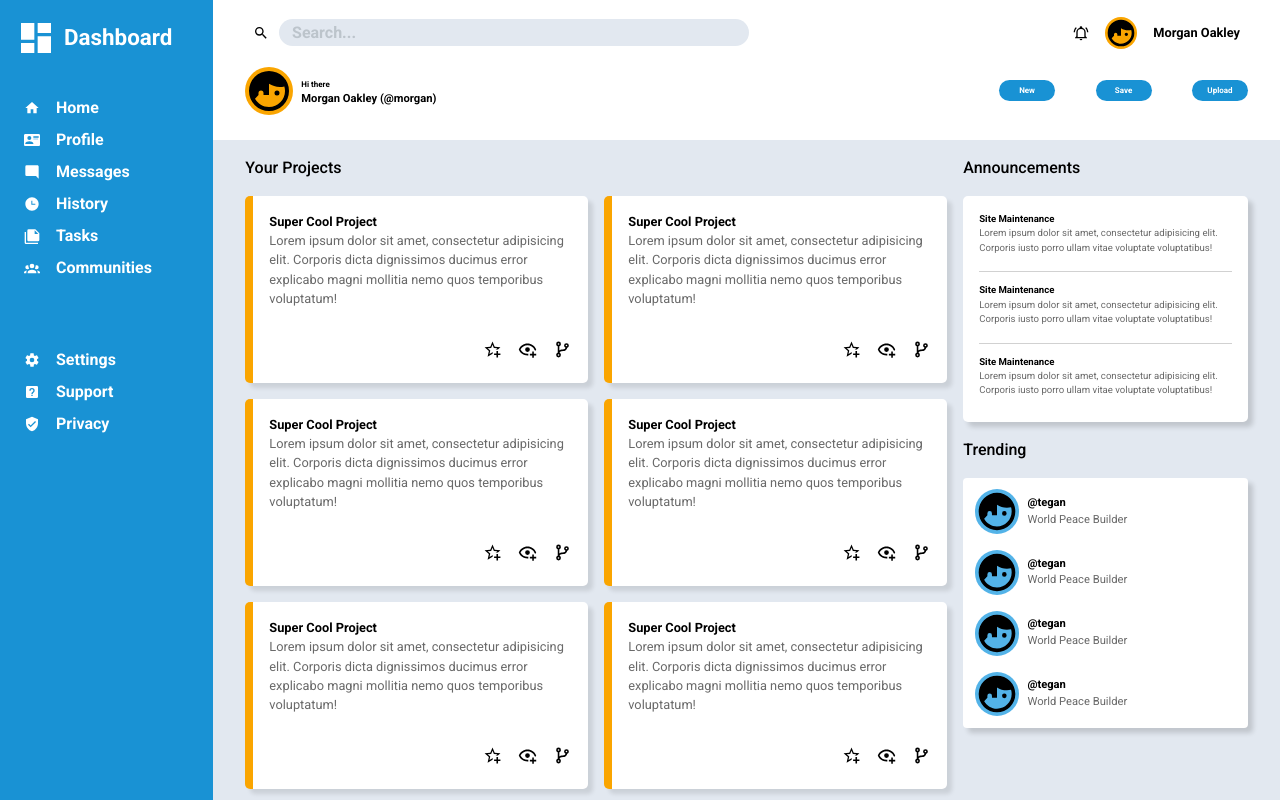
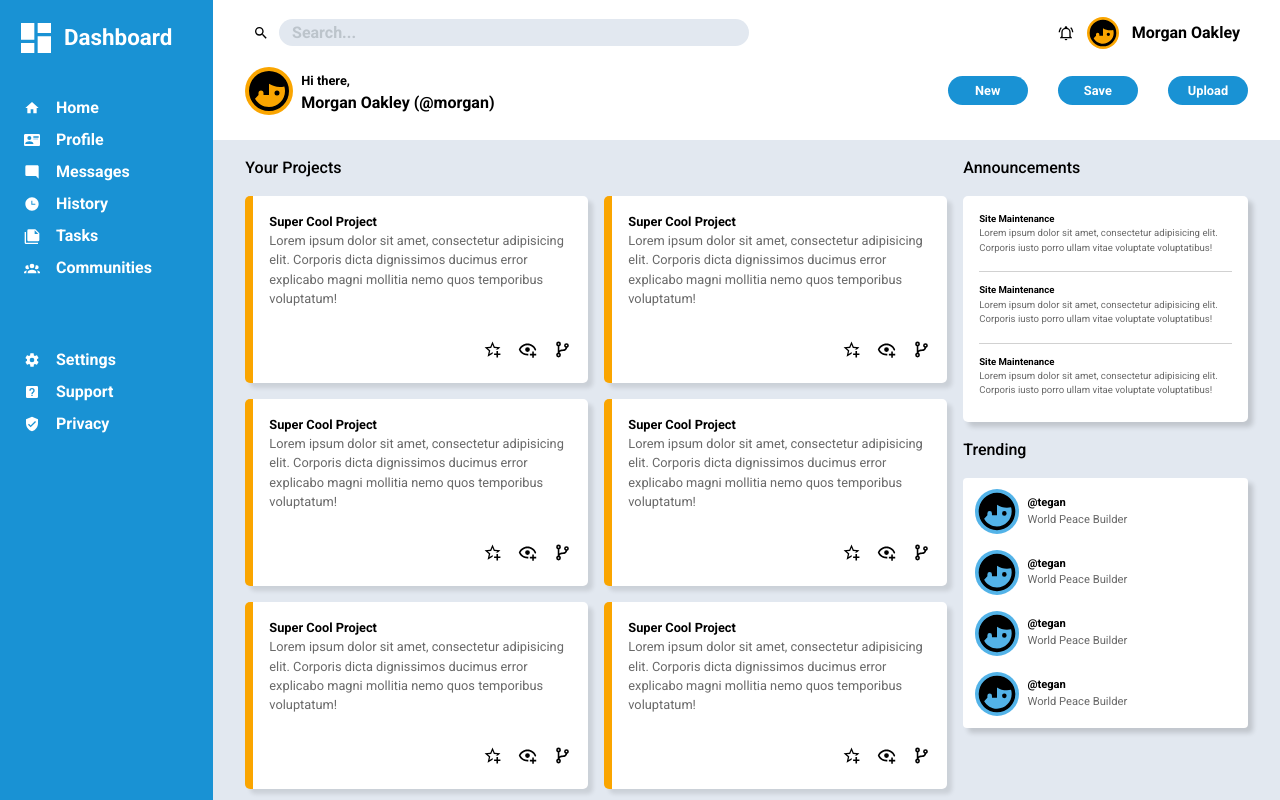
Before and after one commit to Vuqar05/admin-dashboard, a plain HTML site: page index.html in a window 1280 px wide. Drawn offline with Linux system fonts and the light colour scheme.

Commit message:
Changed some font and button sizing

```diff
--- a/index.html
+++ b/index.html
@@ -52,7 +52,7 @@
     <div class="header-line-2">
         <div class="user-part">
             <img class="pfp" src="icons/face-man-profile.svg" alt="profile picture">
-            <span id="greeting">Hi there</span>
+            <span id="greeting">Hi there,</span>
             <span id="username">Morgan Oakley (@morgan)</span>
         </div>
 
--- a/style.css
+++ b/style.css
@@ -112,9 +112,13 @@ body {
 
             .user-block {
                 justify-content: flex-end;
-                gap: 1rem;
-                font-size: .8rem;
+                gap: .8rem;
+                font-size: 1rem;
                 flex-grow: 1;
+
+                #bell {
+                    width: 1rem;
+                }
 
             }
 
@@ -164,12 +168,12 @@ body {
 
                 }
                 span#greeting {
-                    font-size: .5rem;
+                    font-size: .8rem;
                     align-self: end;
                 }
 
                 span#username {
-                    font-size: .7rem;
+                    font-size: 1rem;
                     align-self: start;
                 }
             }
@@ -185,8 +189,8 @@ body {
             .button {
                 background-color: #1992d4;
                 color: white;
-                font-size: .5rem;
-                width: 3.5rem;
+                font-size: .8rem;
+                width: 5rem;
                 padding: .3rem 0;
                 border-radius: 1rem;
                 text-align: center;
```
